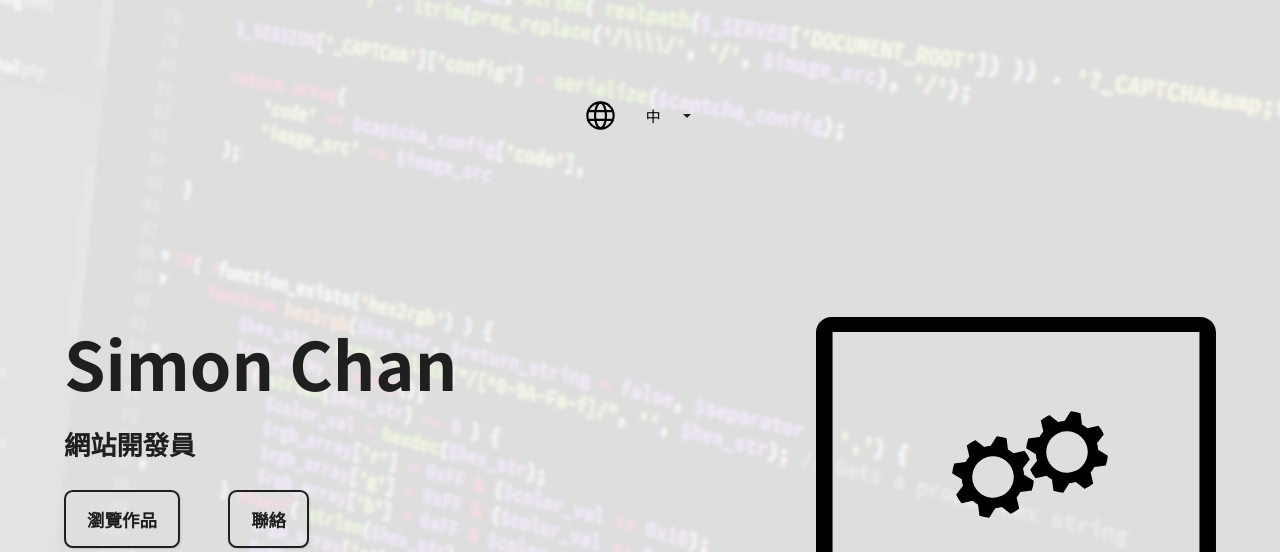
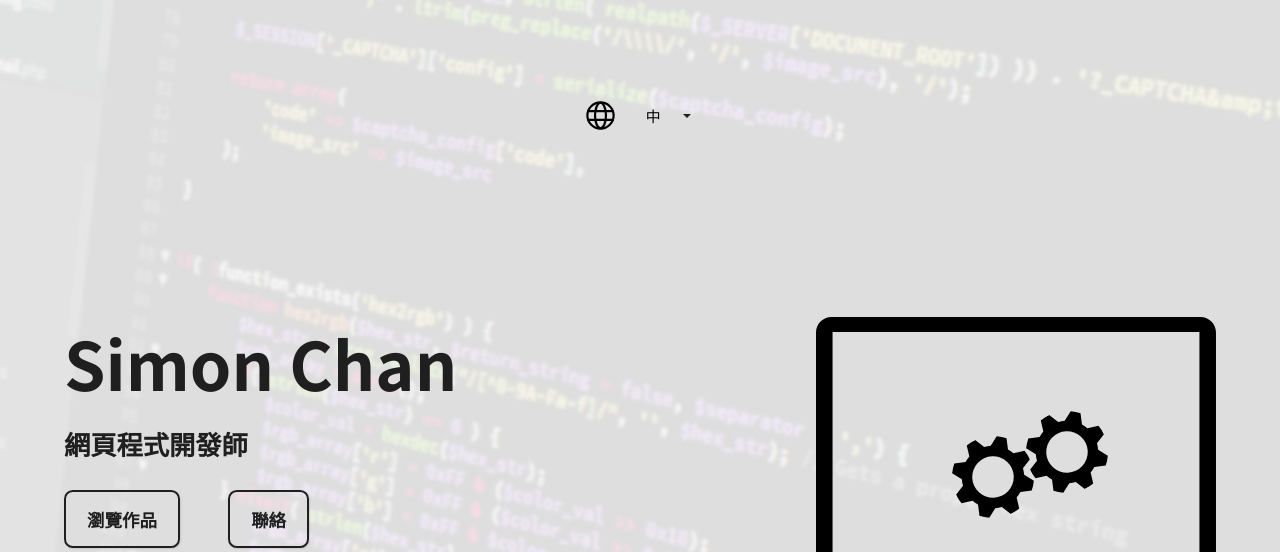
Before and after one commit to simoncse/simoncse.github.io, a plain HTML site: page zh.html in a window 1280 px wide. Shown: the top 552 px of the page. Drawn offline with Linux system fonts and the light colour scheme.

Commit message:
Update zh.html

```diff
--- a/zh.html
+++ b/zh.html
@@ -37,7 +37,7 @@
                     <h1>
                         <span>Simon Chan</span>
                     </h1>
-                    <h4><span>網站開發員 </span></h4>
+                    <h4><span>網頁程式開發師 </span></h4>
                     <div class="hero__actions">
                         <a href="#projects" class="btn">瀏覽作品</a>
                         <a href="#contact" class="btn">聯絡</a>
```
